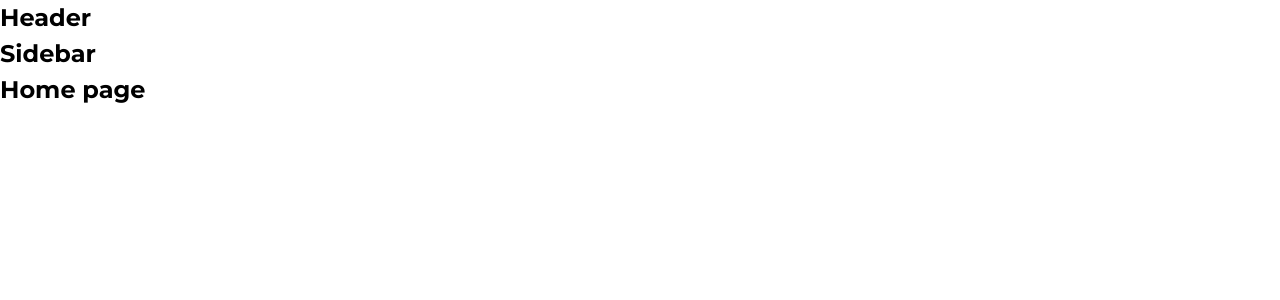
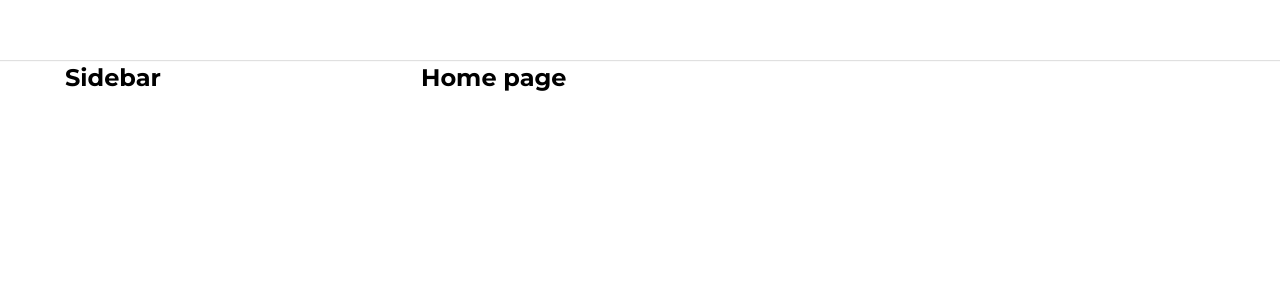
Before and after one commit to ntdat2508/tiktok-ui, a React (Create React App) app: page / in a window 1280 px wide. Shown: the top 300 px of the page. Built offline with nearby package versions, Linux system fonts and the light colour scheme.

Commit message:
Xay dung UI phan Header #1

```diff
--- a/package.json
+++ b/package.json
@@ -6,6 +6,7 @@
     "@testing-library/jest-dom": "^5.16.5",
     "@testing-library/react": "^13.4.0",
     "@testing-library/user-event": "^13.5.0",
+    "classnames": "^2.3.2",
     "normalize.css": "^8.0.1",
     "react": "^18.2.0",
     "react-dom": "^18.2.0",
--- /dev/null
+++ b/src/components/Layout/DefaultLayout/DefaultLayout.module.scss
@@ -0,0 +1,14 @@
+.wrapper {
+  display: flex;
+  flex-direction: column;
+  align-items: center;
+}
+
+.container {
+  width: var(--default-layout-width);
+  display: flex;
+}
+
+.content {
+  flex: 1;
+}
--- a/src/components/Layout/DefaultLayout/Header/index.js
+++ /dev/null
@@ -1,5 +0,0 @@
-function Header() {
-  return <h2>Header</h2>;
-}
-
-export default Header;
--- /dev/null
+++ b/src/components/Layout/DefaultLayout/Sidebar/Sidebar.module.scss
@@ -0,0 +1,3 @@
+.wrapper {
+  width: 356px;
+}
--- a/src/components/Layout/DefaultLayout/Sidebar/index.js
+++ b/src/components/Layout/DefaultLayout/Sidebar/index.js
@@ -1,5 +1,14 @@
+import classNames from 'classnames/bind';
+import styles from './Sidebar.module.scss';
+
+const cx = classNames.bind(styles);
+
 function Sidebar() {
-  return <h2>Sidebar</h2>;
+  return (
+    <aside className={cx('wrapper')}>
+      <h2>Sidebar</h2>
+    </aside>
+  );
 }
 
 export default Sidebar;
--- a/src/components/Layout/DefaultLayout/index.js
+++ b/src/components/Layout/DefaultLayout/index.js
@@ -1,13 +1,17 @@
-import Header from './Header';
+import classNames from 'classnames/bind';
+import Header from '~/components/Layout/components/Header';
+import styles from './DefaultLayout.module.scss';
 import Sidebar from './Sidebar';
+
+const cx = classNames.bind(styles);
 
 function DefaultLayout({ children }) {
   return (
-    <div>
+    <div className={cx('wrapper')}>
       <Header />
-      <div className="container">
+      <div className={cx('container')}>
         <Sidebar />
-        <div className="content">{children}</div>
+        <div className={cx('content')}>{children}</div>
       </div>
     </div>
   );
--- a/src/components/Layout/HeaderOnly/Header/index.js
+++ /dev/null
@@ -1,5 +0,0 @@
-function Header() {
-  return <h2>Header</h2>;
-}
-
-export default Header;
--- a/src/components/Layout/HeaderOnly/index.js
+++ b/src/components/Layout/HeaderOnly/index.js
@@ -1,6 +1,6 @@
-import Header from './Header';
+import Header from '~/components/Layout/components/Header';
 
-function DefaultLayout({ children }) {
+function HeaderOnly({ children }) {
   return (
     <div>
       <Header />
@@ -11,4 +11,4 @@ function DefaultLayout({ children }) {
   );
 }
 
-export default DefaultLayout;
+export default HeaderOnly;
--- /dev/null
+++ b/src/components/Layout/components/Header/Header.module.scss
@@ -0,0 +1,12 @@
+.wrapper {
+  width: 100%;
+  height: var(--default-layout-header-height, 60px);
+  box-shadow: 0px 1px 1px rgb(0 0 0 / 12%);
+  display: flex;
+  justify-content: center;
+}
+
+.inner {
+  height: 100%;
+  width: var(--default-layout-width);
+}
--- /dev/null
+++ b/src/components/Layout/components/Header/index.js
@@ -0,0 +1,14 @@
+import classNames from 'classnames/bind';
+import styles from './Header.module.scss';
+
+const cx = classNames.bind(styles);
+
+function Header() {
+  return (
+    <header className={cx('wrapper')}>
+      <div className={cx('inner')}></div>
+    </header>
+  );
+}
+
+export default Header;
```
Also changed, not shown: 1 other file (tests, documents, lock files or other folders).
